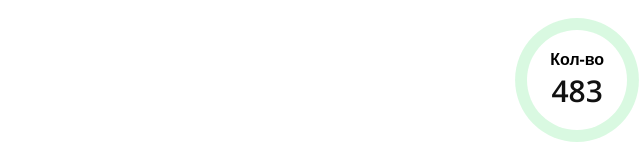
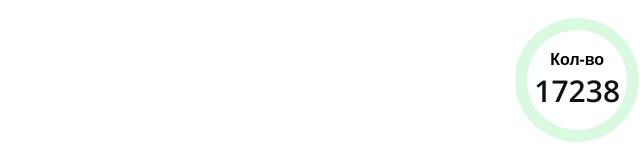
Before and after one commit to genady-solomykin/greatstars-usa, a plain HTML site: page index.html in a window 1280 px wide. Shown: the part 646-800 px from the top of the page, 640-1280 px from the left. Drawn offline with nearby package versions, Linux system fonts and the light colour scheme; a web font is replaced by a local one.

Commit message:
Update index.html

```diff
--- a/index.html
+++ b/index.html
@@ -29,7 +29,7 @@
 	<div class="counter">
 		<div class="counter-wrapper">
 			<strong>Кол-во</strong>
-			<span>483</span>
+			<span>17238</span>
 		</div>
 	</div>
 
```
